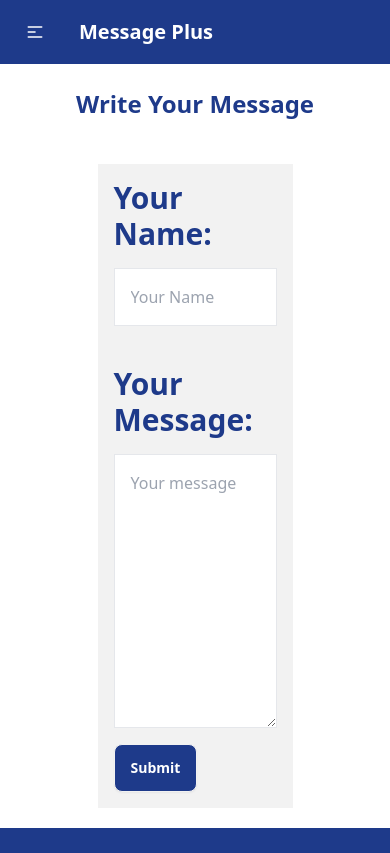
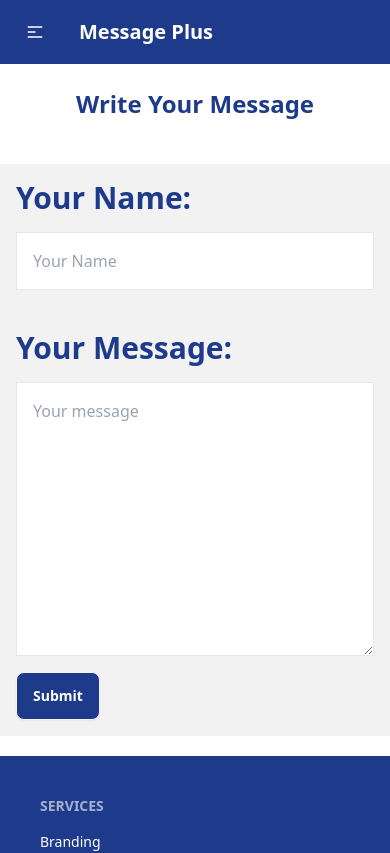
Before and after one commit to Rafiul23/task-somykoron-client, a React (Vite) app: page /addmessage in a window 390 px wide. Shown: the top 853 px of the page. Built offline with nearby package versions, Linux system fonts and the light colour scheme.

Commit message:
added responsiveness

```diff
--- a/src/Components/Banner/Banner.jsx
+++ b/src/Components/Banner/Banner.jsx
@@ -6,7 +6,7 @@ import SectionTitle from '../SectionTitile/SectionTitle';
 const Banner = () => {
     return (
         <div className="hero min-h-screen bg-base-200">
-            <div className="hero-content flex-col lg:flex-row">
+            <div className="hero-content flex-col md:flex-row">
                 <img src={user} className="md:w-1/2 w-full rounded-lg shadow-2xl" />
                 <div className='md:w-1/2 w-full'>
                     <SectionTitle
--- a/src/Components/WriteMessage/WriteMessage.jsx
+++ b/src/Components/WriteMessage/WriteMessage.jsx
@@ -56,7 +56,7 @@ const WriteMessage = () => {
             <div>
 
 
-                <div className="bg-base-200 w-1/2 my-5 mx-auto p-4">
+                <div className="bg-base-200 lg:w-1/2 md:w-3/4 w-full my-5 mx-auto p-4">
                     <form onSubmit={handleMessages}>
                         <h2 className="text-blue-900 font-bold text-3xl ">Your Name: </h2>
                         <input type="text" placeholder="Your Name" name="name" className="border p-4 block my-4 w-full" required />
```
